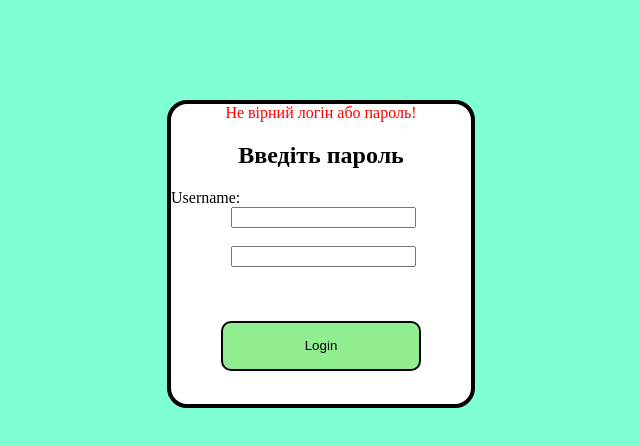
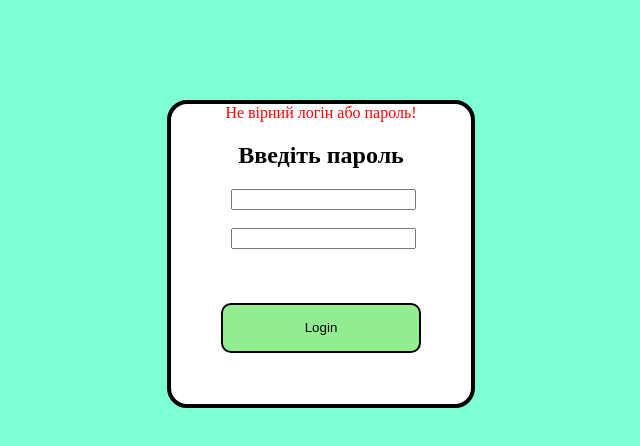
Before and after one commit to YurashHTML/Greenlandiacountry, a plain HTML site: page loginError.html in a window 1280 px wide. Shown: the whole page, without its empty margins (319-959 px from the left). Drawn offline with Linux system fonts and the light colour scheme.

Commit message:
Update loginError.html

```diff
--- a/loginError.html
+++ b/loginError.html
@@ -11,8 +11,7 @@
             <label id="error">Не вірний логін або пароль!</label>
             <h2>Введіть пароль</h2>
             <form id="loginForm">
-                <label for="username">Username:</label>
-        <input type="text" id="username" name="username" required><br><br>
+                <input type="text" id="username" name="username" required><br><br>
                 <input type="password" id="password" name="password" required y><br><br>
                 <br><br>
                 <input type="submit" value="Login" id="button">
```
